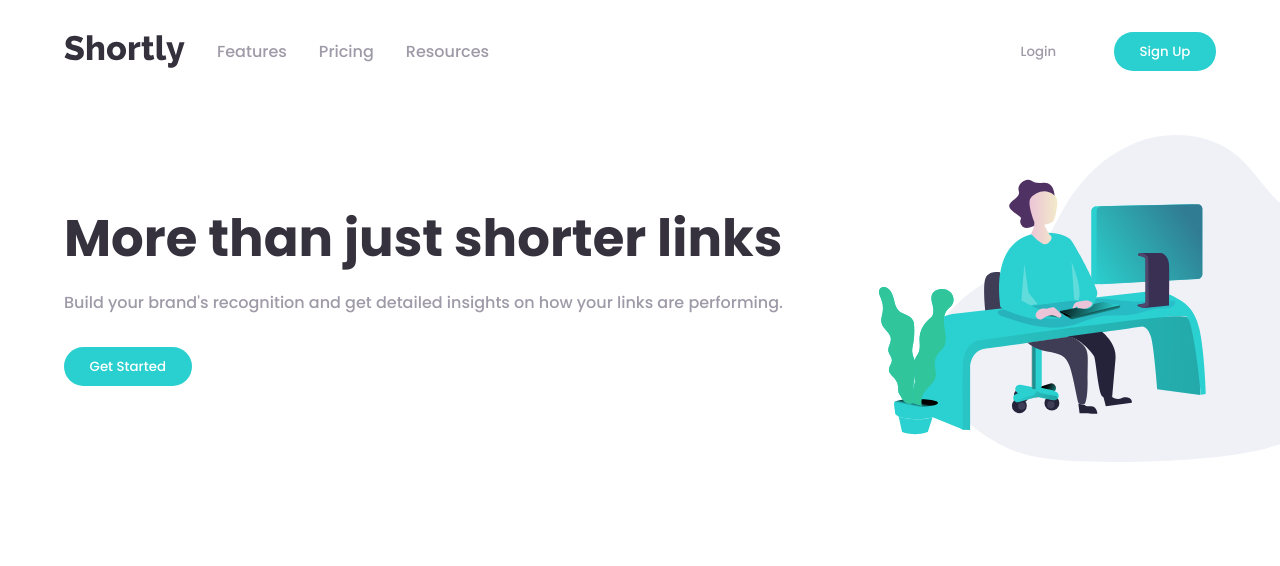
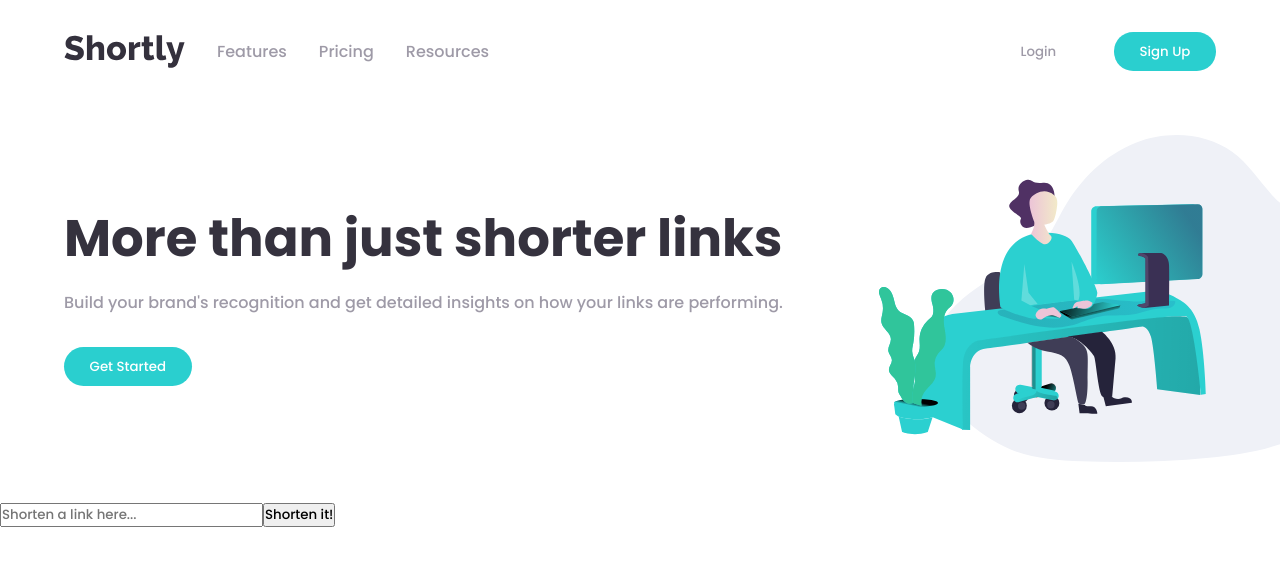
Before and after one commit to ArthurGehlen/urlShortener, a React (Vite) app: page / in a window 1280 px wide. Shown: the top 566 px of the page. Built offline with nearby package versions, Linux system fonts and the light colour scheme.

Commit message:
Começo da input bar

```diff
--- a/src/App.jsx
+++ b/src/App.jsx
@@ -53,6 +53,11 @@ function App() {
           <button>Get Started</button>
         </div>
       </div>
+
+      <div className="input_bar_wrapper">
+        <input type="text" placeholder="Shorten a link here..." />
+        <button>Shorten it!</button>
+      </div>
     </>
   );
 }
```
